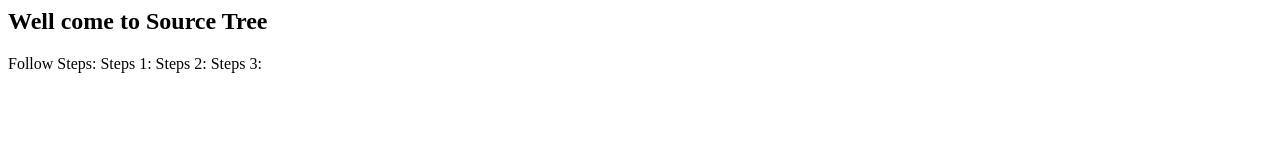
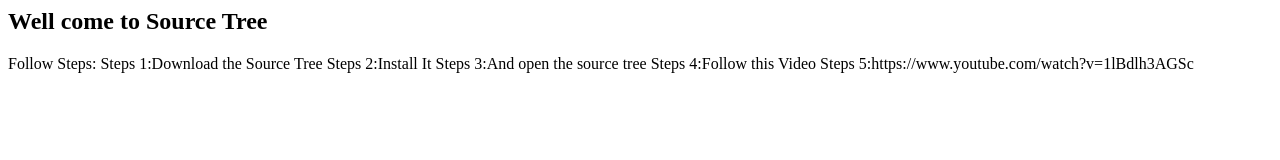
Before and after one commit to Rana283/MyTest, a plain HTML site: page Realse1.1/project/index.html in a window 1280 px wide. Drawn offline with Linux system fonts and the light colour scheme.

Commit message:
Source Tutorial Updates

```diff
--- a/Realse1.1/project/index.html
+++ b/Realse1.1/project/index.html
@@ -4,9 +4,11 @@
 <body>
 <h2>Well come to Source Tree</h2>
 <span>Follow Steps:</span>
-<span>Steps 1:</span>
-<span>Steps 2:</span>
-<span>Steps 3:</span>
+<span>Steps 1:Download the Source Tree</span>
+<span>Steps 2:Install It</span>
+<span>Steps 3:And open the source tree </span>
+<span>Steps 4:Follow this Video</span>
+<span>Steps 5:https://www.youtube.com/watch?v=1lBdlh3AGSc</span>
 </body>
 
 </html>
```
